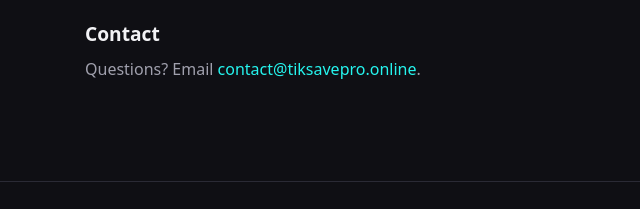
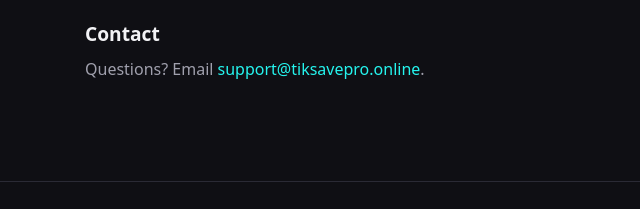
Before and after one commit to noumansyan786-ux/TikSavePro, a plain HTML site: page privacy.html in a window 1280 px wide. Shown: the part 464-673 px from the top of the page, 195-835 px from the left. Drawn offline with Linux system fonts and the light colour scheme.

Commit message:
Update contact email in privacy.html

```diff
--- a/privacy.html
+++ b/privacy.html
@@ -24,7 +24,7 @@
     <p>We may use basic analytics to count visits and improve the site. This data is anonymous.</p>
 
     <h2>Contact</h2>
-    <p>Questions? Email <a href="mailto: support@tiksavepro.online">contact@tiksavepro.online</a>.</p>
+    <p>Questions? Email <a href="mailto: support@tiksavepro.online">support@tiksavepro.online</a>.</p>
   </main>
   <footer class="footer"><p><a href="/">Home</a> · <a href="terms.html">Terms &amp; Disclaimer</a></p></footer>
 </body>
```
